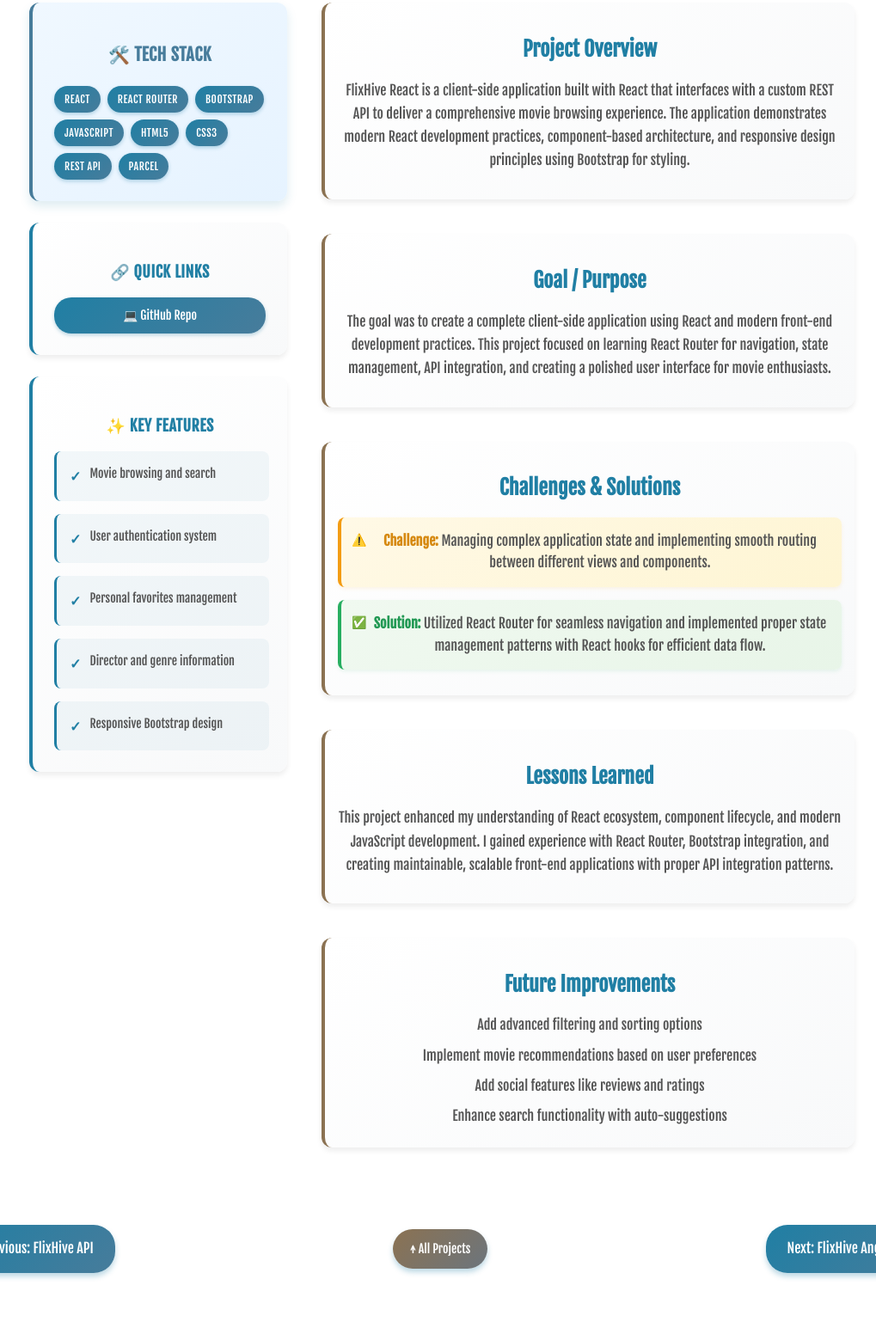
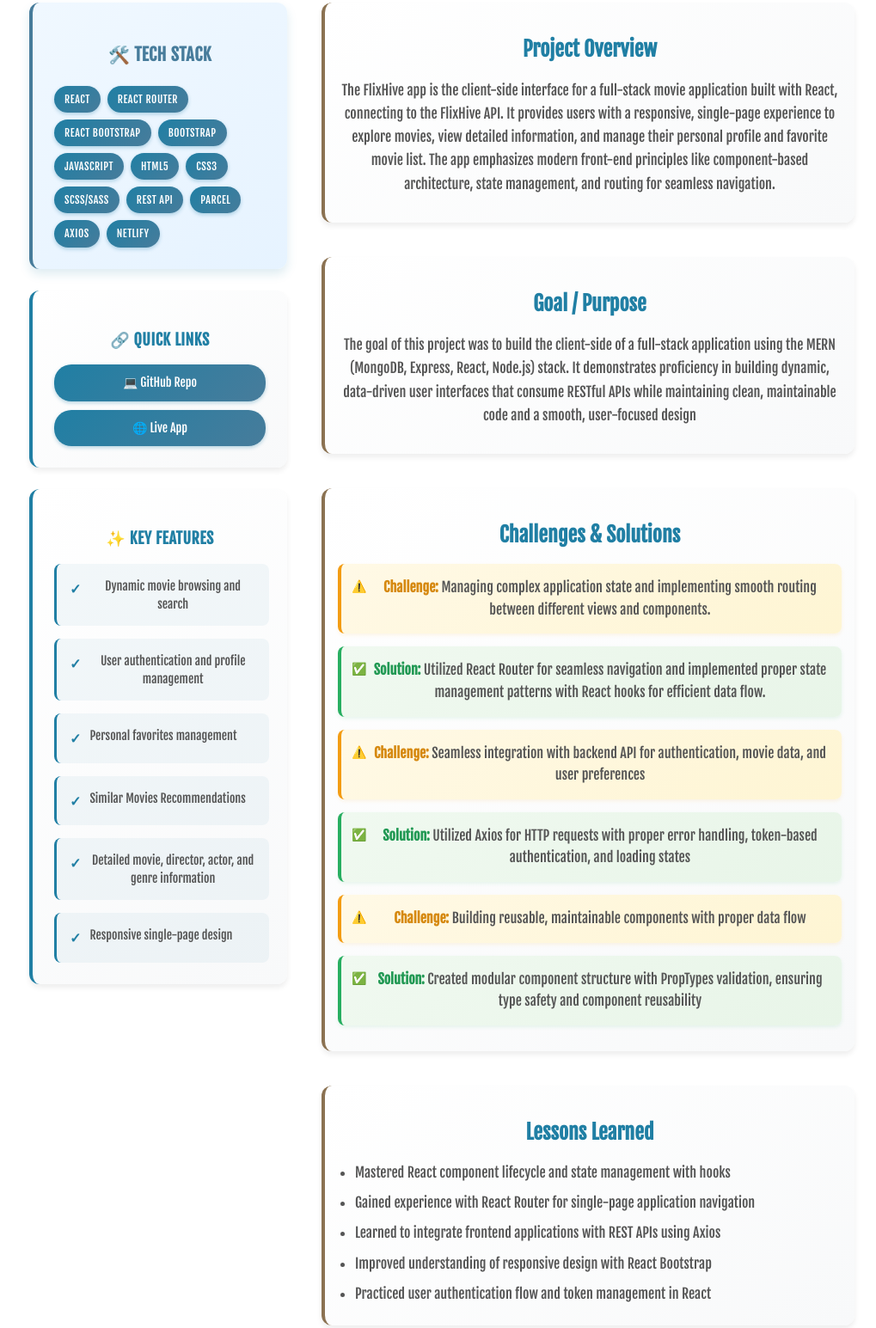
Before and after one commit to cinchronicity/portfolio-site, a plain HTML site: page flixhive-react.html in a window 1280 px wide. Shown: the part 989-2534 px from the top of the page at 86% size, without its empty margins (126-1145 px from the left). Drawn offline with nearby package versions, Linux system fonts and the light colour scheme.

Commit message:
add additional challenges and features to flixhive-api.html

```diff
--- a/flixhive-react.html
+++ b/flixhive-react.html
@@ -34,7 +34,7 @@
   </header>
 
   <main>
-    <h1 class="project-title">FlixHive React Project</h1>
+    <h1 class="project-title">FlixHive - React </h1>
 
     <!-- Hero Section -->
     <section class="project-hero">
@@ -53,12 +53,16 @@
           <div class="tech-tags">
             <span class="tech-tag">React</span>
             <span class="tech-tag">React Router</span>
+            <span class="tech-tag">React Bootstrap</span>
             <span class="tech-tag">Bootstrap</span>
             <span class="tech-tag">JavaScript</span>
             <span class="tech-tag">HTML5</span>
             <span class="tech-tag">CSS3</span>
+            <span class="tech-tag">SCSS/SASS</span>
             <span class="tech-tag">REST API</span>
             <span class="tech-tag">Parcel</span>
+            <span class="tech-tag">Axios</span>
+            <span class="tech-tag">Netlify</span>
           </div>
         </div>
 
@@ -69,6 +73,9 @@
             <a href="https://github.com/cinchronicity/FlixHive-client" target="_blank" class="quick-link">
               💻 GitHub Repo
             </a>
+            <a href="https://flixhive-react.netlify.app/" target="_blank" class="quick-link">
+              🌐 Live App
+            </a>
           </div>
         </div>
 
@@ -77,19 +84,22 @@
           <h3>✨ Key Features</h3>
           <div class="features-grid">
             <div class="feature-item">
-              <span>Movie browsing and search</span>
+              <span>Dynamic movie browsing and search</span>
             </div>
             <div class="feature-item">
-              <span>User authentication system</span>
+              <span>User authentication and profile management</span>
             </div>
             <div class="feature-item">
               <span>Personal favorites management</span>
             </div>
             <div class="feature-item">
-              <span>Director and genre information</span>
+              <span>Similar Movies Recommendations</span>
             </div>
             <div class="feature-item">
-              <span>Responsive Bootstrap design</span>
+              <span>Detailed movie, director, actor, and genre information</span>
+            </div>
+            <div class="feature-item">
+              <span>Responsive single-page design</span>
             </div>
           </div>
         </div>
@@ -101,10 +111,11 @@
         <section class="project-overview">
           <h2>Project Overview</h2>
           <p>
-            FlixHive React is a client-side application built with React that interfaces with a custom REST API to
-            deliver
-            a comprehensive movie browsing experience. The application demonstrates modern React development practices,
-            component-based architecture, and responsive design principles using Bootstrap for styling.
+            The FlixHive app is the client-side interface for a full-stack movie application built with React,
+            connecting to the FlixHive API. It provides users with a responsive, single-page experience to explore
+            movies, view detailed information, and manage their personal profile and favorite movie list. The app
+            emphasizes modern front-end principles like component-based architecture, state management, and routing for
+            seamless navigation.
           </p>
         </section>
 
@@ -112,11 +123,9 @@
         <section class="project-goal">
           <h2>Goal / Purpose</h2>
           <p>
-            The goal was to create a complete client-side application using React and modern front-end development
-            practices.
-            This project focused on learning React Router for navigation, state management, API integration, and
-            creating
-            a polished user interface for movie enthusiasts.
+            The goal of this project was to build the client-side of a full-stack application using the MERN (MongoDB,
+            Express, React, Node.js) stack. It demonstrates proficiency in building dynamic, data-driven user interfaces
+            that consume RESTful APIs while maintaining clean, maintainable code and a smooth, user-focused design
           </p>
         </section>
 
@@ -135,17 +144,42 @@
               proper state management patterns with React hooks for efficient data flow.
             </span>
           </p>
+          <p>
+            <span class="challenge">
+              <span class="challenge-text">Challenge:</span> Seamless integration with backend API for authentication,
+              movie data, and user preferences
+            </span>
+          </p>
+          <p>
+            <span class="solution">
+              <span class="solution-text">Solution:</span> Utilized Axios for HTTP requests with proper error handling,
+              token-based authentication, and loading states
+            </span>
+          </p>
+          <p>
+            <span class="challenge">
+              <span class="challenge-text">Challenge:</span> Building reusable, maintainable components with proper data
+              flow
+            </span>
+          </p>
+          <p>
+            <span class="solution">
+              <span class="solution-text">Solution:</span> Created modular component structure with PropTypes
+              validation, ensuring type safety and component reusability
+            </span>
+          </p>
         </section>
 
         <!-- Lessons Learned -->
         <section class="project-lessons">
           <h2>Lessons Learned</h2>
-          <p>
-            This project enhanced my understanding of React ecosystem, component lifecycle, and modern JavaScript
-            development.
-            I gained experience with React Router, Bootstrap integration, and creating maintainable, scalable front-end
-            applications with proper API integration patterns.
-          </p>
+          <ul>
+            <li>Mastered React component lifecycle and state management with hooks</li>
+            <li>Gained experience with React Router for single-page application navigation</li>
+            <li>Learned to integrate frontend applications with REST APIs using Axios</li>
+            <li>Improved understanding of responsive design with React Bootstrap</li>
+            <li>Practiced user authentication flow and token management in React</li>
+          </ul>
         </section>
 
         <!-- Future Improvements -->
@@ -153,7 +187,6 @@
           <h2>Future Improvements</h2>
           <ul>
             <li>Add advanced filtering and sorting options</li>
-            <li>Implement movie recommendations based on user preferences</li>
             <li>Add social features like reviews and ratings</li>
             <li>Enhance search functionality with auto-suggestions</li>
           </ul>
```
Also changed, not shown: flixhive-angular.html (+1 -1 lines), flixhive-api.html (+1 -1 lines).
